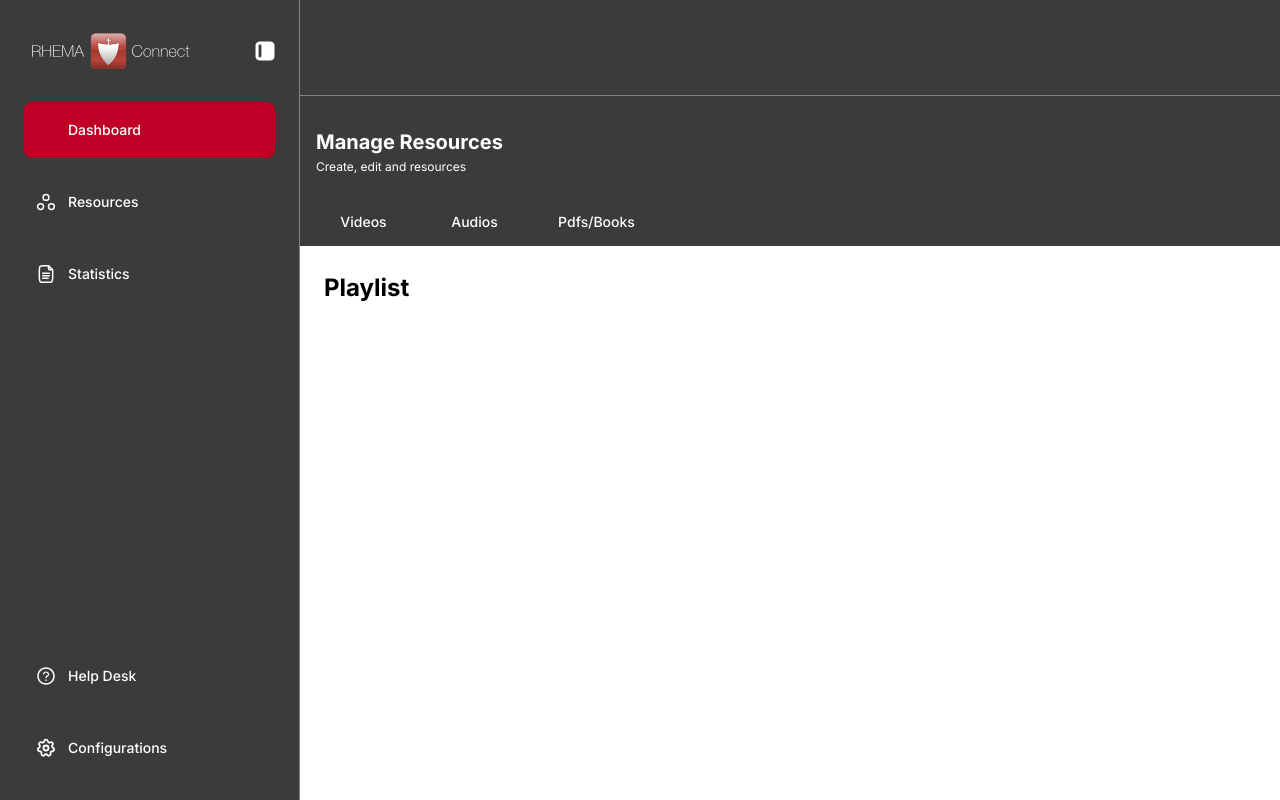
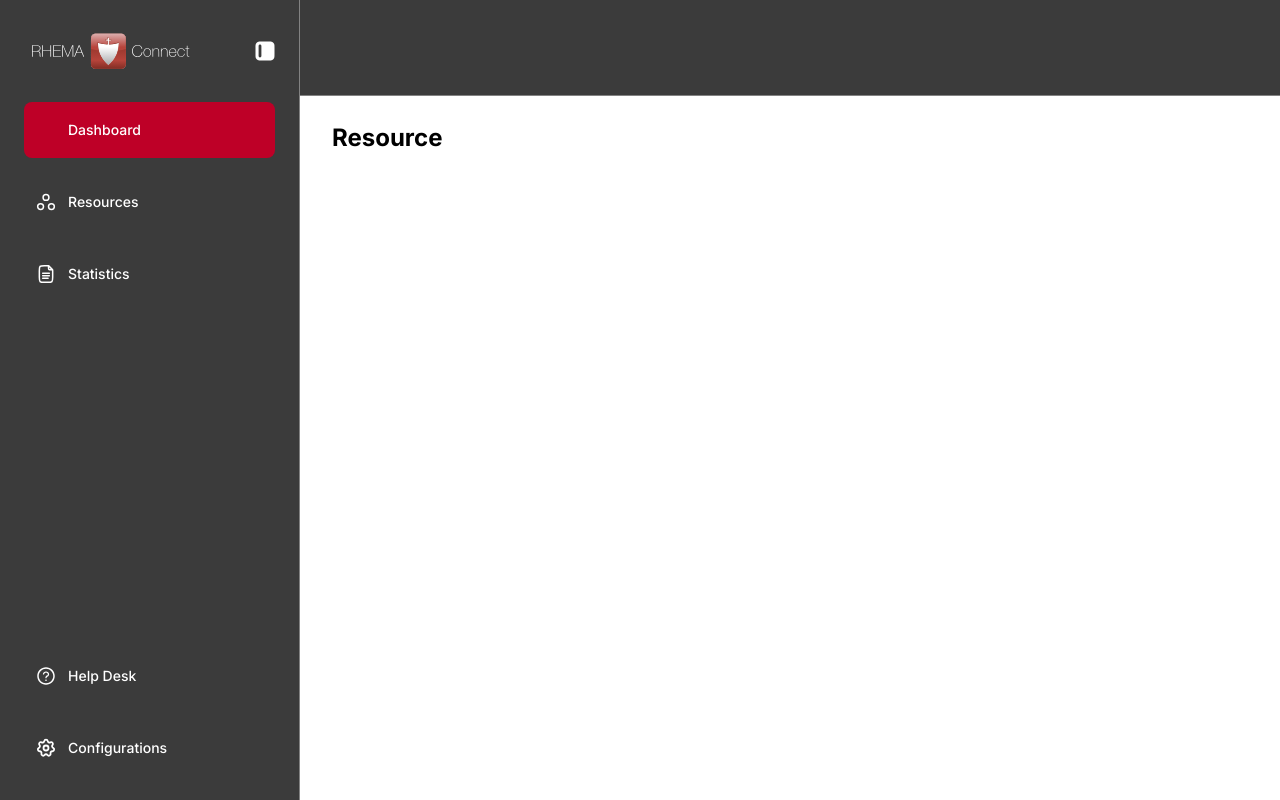
Before and after one commit to Rhema-connect/rhema-connect-webapp, a Next.js app: page /dashboard in a window 1280 px wide. Built offline with nearby package versions, Linux system fonts and the light colour scheme.

Commit message:
update on video

```diff
--- a/src/app/dashboard/layout.tsx
+++ b/src/app/dashboard/layout.tsx
@@ -2,12 +2,15 @@
 import Menubar from "@/components/dashboardcomponent/menubar"
 import Sidebar from "@/components/dashboardcomponent/sidebar"
 import { Box, Flex } from "@chakra-ui/react"
+import { usePathname } from "next/navigation"
 
 export default function RootLayout({
     children,
 }: {
     children: React.ReactNode
 }) {
+
+    const pathname = usePathname();
 
     return (
         <div className=" w-full flex h-[100vh] overflow-hidden " >
@@ -17,7 +20,9 @@ export default function RootLayout({
             <div className=" w-full h-[100vh]  overflow-y-auto " >
                 <div className="  w-full sticky z-30 top-0 " >
                     <div className=" w-full h-[96px] bg-[#3B3B3B] border-b border-[#828282] " />
-                    <Menubar />
+                    {pathname !== "/dashboard" && (
+                        <Menubar />
+                    )}
                 </div>
                 <div className=" w-full h-full flex flex-1 p-6 " >
                     {children}
--- a/src/app/dashboard/page.tsx
+++ b/src/app/dashboard/page.tsx
@@ -8,8 +8,8 @@ function Dashboard(props: Props) {
 
     return (
         <div className=' w-full h-full ' >
-            <div className=' w-full flex ' >
-                <p className=' font-bold text-[24px] leading-[36px] text-black ' >Playlist</p>
+            <div className=' w-full flex bg-white px-2 flex-col ' >
+                <p className=' font-bold text-[24px] leading-[36px] text-black ' >Resource</p>
             </div>
         </div>
     )
```
